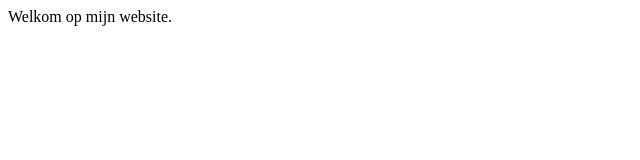
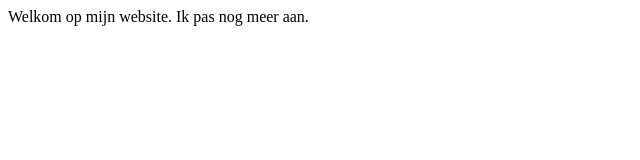
Before and after one commit to BerendWeij/git-workshop, a plain HTML site: page index.html in a window 1280 px wide. Shown: the whole page, without its empty margins (0-640 px from the left). Drawn offline with Linux system fonts and the light colour scheme.

Commit message:
laatste wijziging in deze branch

```diff
--- a/index.html
+++ b/index.html
@@ -4,5 +4,6 @@
 </head>
 <body>
 Welkom op mijn website.
+Ik pas nog meer aan.
 </body>
 </html>
```
